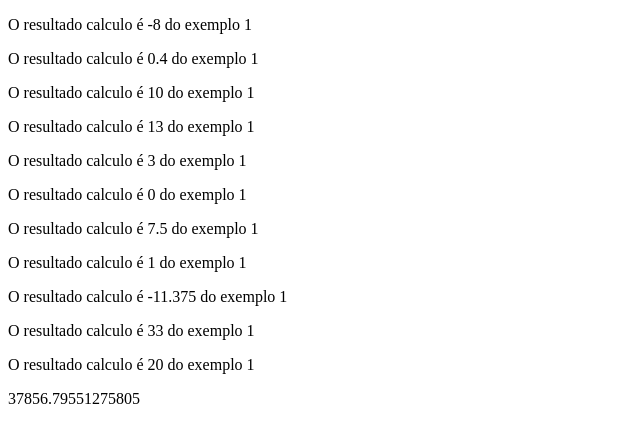
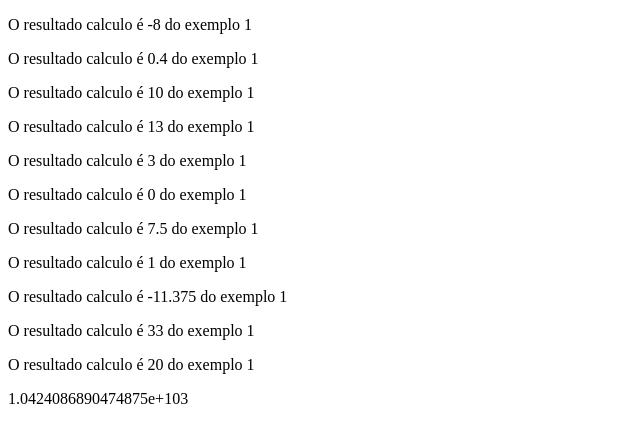
Before and after one commit to RaulFerreiraSilva/Web, a plain HTML site: page Exemplo2.html in a window 1280 px wide. Shown: the full height of the page, 0-640 px from the left. Drawn offline with Linux system fonts and the light colour scheme.

Commit message:
Salario terminado

```diff
--- a/Exemplo2.html
+++ b/Exemplo2.html
@@ -47,8 +47,8 @@
     let aumento = 1.15
     const anoAtual = 2022
 
-    for(ano = 1996; ano < anoAtual; ano++, aumento * 2 )
-        salario *= aumento
+    for(ano = 1996; ano < anoAtual; ano++, aumento = aumento * 2 )
+        salario *= (aumento + 1)
 
 
     document.getElementById("salario").innerHTML = salario
```
